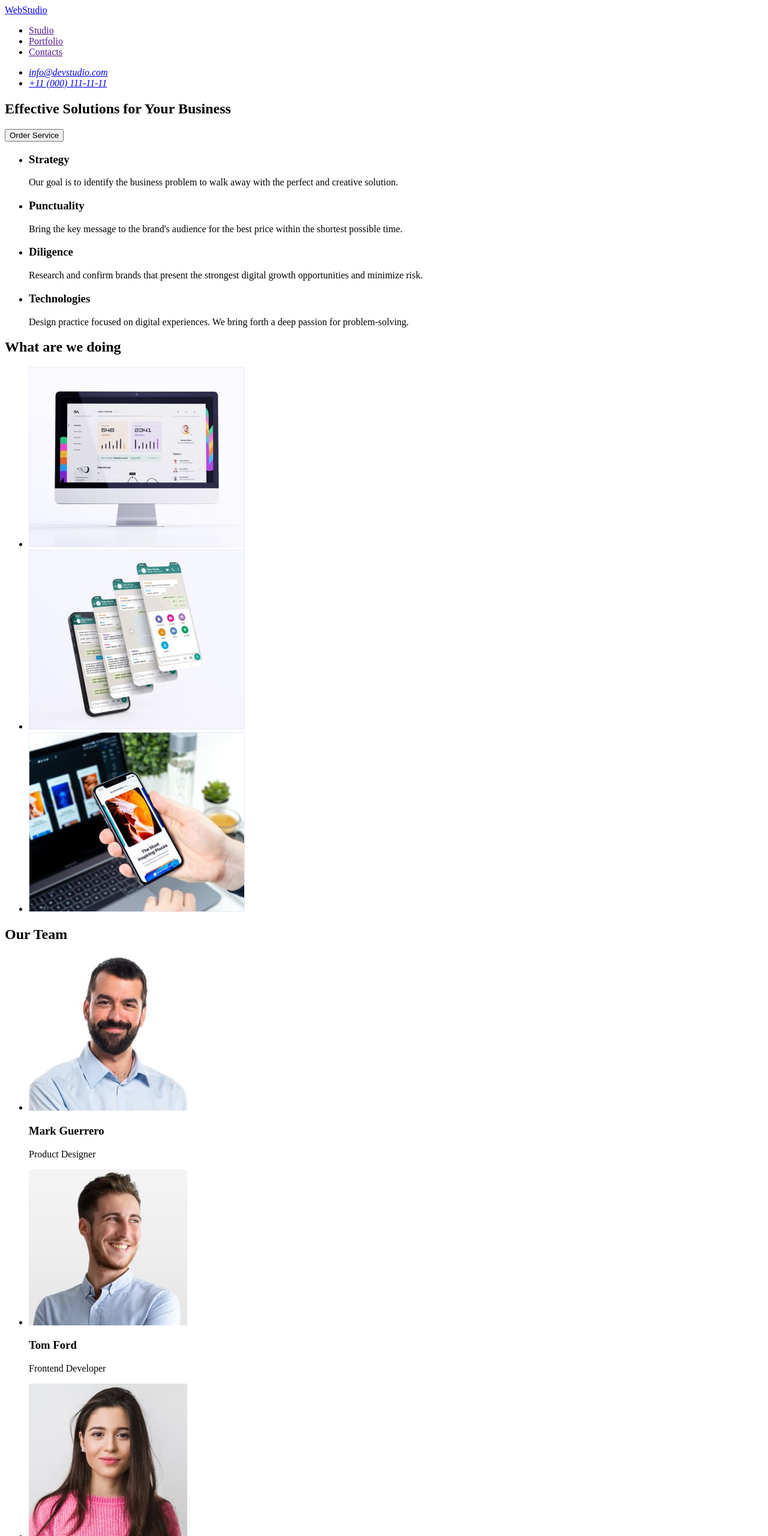
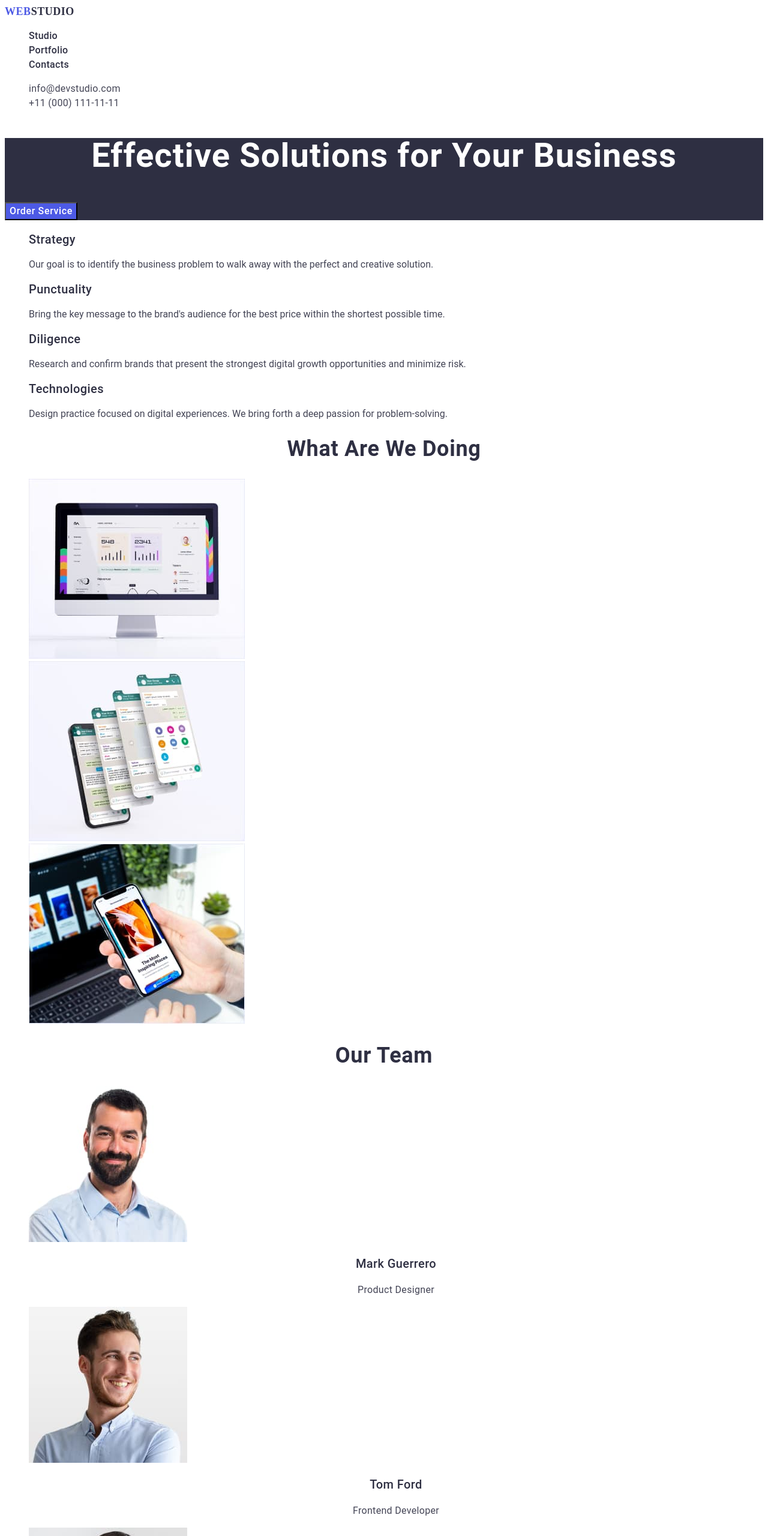
Before and after one commit to Marini23/goit-markup-hw-01, a plain HTML site: page index.html in a window 1280 px wide. Shown: the top 2560 px of the page at 60% size. Drawn offline with Linux system fonts and the light colour scheme.

Commit message:
Homework2

```diff
--- /dev/null
+++ b/css/styles.css
@@ -0,0 +1,273 @@
+body {
+    font-family: 'Roboto', sans-serif;
+    color: #434455;
+}
+
+.link {
+text-decoration: none;
+}
+.list {
+list-style: none;
+}
+/* Header */
+
+.header-logo {
+font-family: 'Raleway';
+font-style: normal;
+font-weight: 800;
+font-size: 18px;
+line-height: 1.33;
+display: flex;
+align-items: center;
+letter-spacing: 0.03em;
+text-transform: uppercase;
+color: #2E2F42;
+}
+
+.header-logo-part {
+font-family: 'Raleway';
+font-style: normal;
+font-weight: 800;
+font-size: 18px;
+line-height: 1.33;
+display: flex;
+align-items: center;
+letter-spacing: 0.03em;
+text-transform: uppercase;
+color: #4D5AE5;
+}
+.header-logo:hover {
+    color: #404BBF;
+    text-decoration: underline;}
+
+.header-logo:focus {
+    color: #404BBF;
+    text-decoration: underline;
+}
+
+.header-link {
+font-style: normal;
+font-weight: 500;
+font-family: 'Roboto';
+font-size: 16px;
+line-height: 1.5;
+letter-spacing: 0.02em;
+color: #2E2F42;
+}
+.header-link:hover {
+color: #404BBF;
+text-decoration: underline;}
+.header-link:focus {
+color: #404BBF;
+text-decoration: underline;
+}
+
+.header-mail-link {
+font-family: 'Roboto';
+font-style: normal;
+font-weight: 400;
+font-size: 16px;
+line-height: 1.5;
+letter-spacing: 0.02em;
+color: #434455;
+}
+.header-mail-link:hover {
+    color: #404BBF;
+    text-decoration: underline;}
+
+.header-mail-link:focus {
+    color: #404BBF;
+    text-decoration: underline;}
+
+.header-tel-link {
+font-family: 'Roboto';
+font-style: normal;
+font-weight: 400;
+font-size: 16px;
+line-height: 1.5;
+letter-spacing: 0.02em;
+color: #434455;
+}
+.header-tel-link:hover {
+    color: #404BBF;
+    text-decoration: underline;}
+
+.header-tel-link:focus {
+    color: #404BBF;
+    text-decoration: underline;
+}
+/* Main */
+
+.hero-background-title {
+    background-color: #2E2F42;
+}
+
+.hero-title {
+font-family: 'Roboto';
+font-style: normal;
+font-weight: 700;
+font-size: 56px;
+line-height: 1.07;
+text-align: center;
+letter-spacing: 0.02em;
+color: #FFFFFF;
+}
+
+.hero-botton {
+font-family: 'Roboto';
+font-style: normal;
+font-weight: 500;
+font-size: 16px;
+line-height: 1.5;
+letter-spacing: 0.04em;
+display: flex;
+align-items: center;
+color: #FFFFFF;
+background: #4D5AE5;
+}
+/* Main features */
+.hero-features-title {
+font-family: 'Roboto';
+font-style: normal;
+font-weight: 500;
+font-size: 20px;
+line-height: 1.2;
+letter-spacing: 0.02em;
+color: #2E2F42;
+}
+
+/* Main works */
+.hero-works-title {
+font-family: 'Roboto';
+font-style: normal;
+font-weight: 700;
+font-size: 36px;
+line-height: 1.11;
+text-align: center;
+letter-spacing: 0.02em;
+text-transform: capitalize;
+color: #2E2F42;
+}
+
+/* Hero team */
+.hero-team-title {
+font-family: 'Roboto';
+font-style: normal;
+font-weight: 700;
+font-size: 36px;
+line-height: 1.11;
+text-align: center;
+letter-spacing: 0.02em;
+text-transform: capitalize;
+color: #2E2F42;
+}
+.hero-team-name {
+font-family: 'Roboto';
+font-style: normal;
+font-weight: 500;
+font-size: 20px;
+line-height: 1.2;
+text-align: center;
+letter-spacing: 0.02em;
+color: #2E2F42;
+}
+.hero-team-proffesion {
+font-family: 'Roboto';
+font-style: normal;
+font-weight: 400;
+font-size: 16px;
+line-height: 1.5;
+text-align: center;
+letter-spacing: 0.02em;
+color: #434455;
+}
+
+/* Footer */
+
+.footer-background {
+background-color: #2E2F42;
+}
+
+.footer-logo {
+font-family: 'Raleway';
+font-style: normal;
+font-weight: 800;
+font-size: 18px;
+line-height: 1.17;
+display: flex;
+align-items: center;
+letter-spacing: 0.03em;
+text-transform: uppercase;
+color: #F4F4FD;
+}
+.footer-logo-part {
+font-family: 'Raleway';
+font-style: normal;
+font-weight: 800;
+font-size: 18px;
+line-height: 1.17;
+display: flex;
+align-items: center;
+letter-spacing: 0.03em;
+text-transform: uppercase;
+color: #4D5AE5;
+}
+.footer-logo:hover {
+    color: #404BBF;
+    text-decoration: underline;}
+
+.footer-logo:focus {
+    color: #404BBF;
+    text-decoration: underline;
+}
+.footer-text {
+font-family: 'Roboto';
+font-style: normal;
+font-weight: 400;
+font-size: 16px;
+line-height: 1.5;
+letter-spacing: 0.02em;
+color: #E7E9FC;
+}
+
+/* Main portfolio */
+.hero-portfolio-button {
+font-family: 'Roboto';
+font-style: normal;
+font-weight: 500;
+font-size: 16px;
+line-height: 24px;
+display: flex;
+align-items: center;
+text-align: center;
+letter-spacing: 0.04em;
+color: #4D5AE5;
+}
+.hero-portfolio-button:hover {
+    color: #FFFFFF;
+    background: #404BBF;
+}
+
+.hero-portfolio-button:focus {
+    color: #FFFFFF;
+    background: #404BBF;
+}
+
+.hero-portfolio-projects-title {
+font-family: 'Roboto';
+font-style: normal;
+font-weight: 500;
+font-size: 20px;
+line-height: 1.2;
+letter-spacing: 0.02em;
+color: #2E2F42;
+}
+.hero-portfolio-projects-text {
+font-family: 'Roboto';
+font-style: normal;
+font-weight: 400;
+font-size: 16px;
+line-height: 1.5;
+letter-spacing: 0.02em;
+color: #434455;
+}
--- a/index.html
+++ b/index.html
@@ -5,58 +5,59 @@
     <meta http-equiv="X-UA-Compatible" content="IE=edge">
     <meta name="viewport" content="width=device-width, initial-scale=1.0">
     <title>Web Studio</title>
+    <link rel="stylesheet" href="./css/styles.css">
 </head>
 <body>
-   <header>
-    <nav>
-      <a href="./index.html">WebStudio</a>
-    <ul>
-        <li><a href="">Studio</a></li>
-        <li><a href="">Portfolio</a></li>
-        <li><a href="">Contacts</a></li>
+   <header class="header">
+    <nav class="header-nav">
+      <a class="header-logo link" href="./index.html"> <span class="header-logo-part">Web</span>Studio</a>
+    <ul class="header-list list">
+        <li class="header-item"><a class="header-link link" href="">Studio</a></li>
+        <li class="header-item"><a class="header-link link" href="">Portfolio</a></li>
+        <li class="header-item"><a class="header-link link" href="">Contacts</a></li>
     </ul>
     </nav>
-    <address>
-      <ul>
-        <li>
-        <a href="mailto:info@devstudio.com">info@devstudio.com</a>
+    <address class="header-adress">
+      <ul class="header-addres-list list">
+        <li class="header-addres-item">
+        <a class="header-mail-link link" href="mailto:info@devstudio.com">info@devstudio.com</a>
         </li>
         <li>
-        <a href="tel:+110001111111">+11 (000) 111-11-11</a>
+        <a class="header-tel-link link" href="tel:+110001111111">+11 (000) 111-11-11</a>
         </li>
       </ul>
     </address>
    </header>
-   <main>
-    <section>
-    <h1>Effective Solutions for Your Business</h1>
-    <button type="button">Order Service</button>
+   <main class="hero">
+    <section class="hero-background-title">
+    <h1 class="hero-title">Effective Solutions for Your Business</h1>
+    <button class="hero-botton" type="button">Order Service</button>
     </section>
-    <section>
+    <section class="hero-features">
     <h2 hidden>Tools for Your Business</h2>
-    <ul>
+    <ul class="hero-feature-list list">
         <li>
-            <h3>Strategy</h3>
+            <h3 class="hero-features-title">Strategy</h3>
             <p>Our goal is to identify the business
             problem to walk away with the perfect and creative solution.</p>
         </li>
         <li>
-            <h3>Punctuality</h3>
+            <h3 class="hero-features-title">Punctuality</h3>
             <p>Bring the key message to the brand's audience for the best price within the shortest possible time.</p>
         </li>
         <li>
-            <h3>Diligence</h3>
+            <h3 class="hero-features-title">Diligence</h3>
             <p>Research and confirm brands that present the strongest digital growth opportunities and minimize risk.</p>
         </li>
         <li>
-            <h3>Technologies</h3>
+            <h3 class="hero-features-title">Technologies</h3>
             <p>Design practice focused on digital experiences. We bring forth a deep passion for problem-solving.</p>
         </li>
     </ul>
     </section>
-    <section>
-        <h2>What are we doing</h2>
-        <ul>
+    <section class="hero-works">
+        <h2 class="hero-works-title">What are we doing</h2>
+        <ul class="hero-works-list list">
             <li>
                 <img src="./images/Rectangle1.jpg" alt="photo" width="360"/>
             </li>
@@ -69,35 +70,35 @@
         </ul>
 
     </section>
-    <section>
-        <h2>Our Team</h2>
-        <ul>
+    <section class="hero-team">
+        <h2 class="hero-team-title">Our Team</h2>
+        <ul class="hero-team-list list">
             <li>
                  <img src="./images/team1.jpg" alt="Mark Guerrero Product Designer" width="264"/>
-                <h3>Mark Guerrero</h3>
-                <p>Product Designer</p>
+                <h3 class="hero-team-name">Mark Guerrero</h3>
+                <p class="hero-team-proffesion">Product Designer</p>
             </li>
             <li>
                 <img src="./images/team2.jpg" alt="Tom Ford Frontend Developer" width="264"/>
-                <h3>Tom Ford</h3>
-                <p>Frontend Developer</p>
+                <h3 class="hero-team-name">Tom Ford</h3>
+                <p class="hero-team-proffesion">Frontend Developer</p>
             </li>
             <li>
                 <img src="./images/team3.jpg" alt="Camila Garcia Marketing" width="264"/>
-                <h3>Camila Garcia</h3>
-                <p>Marketing</p>
+                <h3 class="hero-team-name">Camila Garcia</h3>
+                <p class="hero-team-proffesion">Marketing</p>
             </li>
             <li>
                 <img src="./images/team4.jpg" alt="Daniel Wilson UI Designer" width="264"/>
-                <h3>Daniel Wilson</h3>
-                <p>UI Designer</p>
+                <h3 class="hero-team-name">Daniel Wilson</h3>
+                <p class="hero-team-proffesion">UI Designer</p>
             </li>
         </ul>
     </section>
    </main>
-   <footer>
-    <a href="./index.html">WebStudio</a>
-    <p>Increase the flow of customers and sales for your business with digital marketing & growth solutions.</p>
+   <footer class="footer-background">
+    <a class="footer-logo" href="./index.html"><span class="footer-logo-part">Web</span>Studio</a>
+    <p class="footer-text">Increase the flow of customers and sales for your business with digital marketing & growth solutions.</p>
    </footer>
 </body>
 </html>
```
Also changed, not shown: portfolio.html (added, +106 -0 lines), images/portfolio/img 1.jpg (added), images/portfolio/img 2.jpg (added), images/portfolio/img 3.jpg (added), images/portfolio/img 4.jpg (added), images/portfolio/img 5.jpg (added), images/portfolio/img 6.jpg (added), images/portfolio/img 7.jpg (added), images/portfolio/img 8.jpg (added), images/portfolio/img 9.jpg (added).
